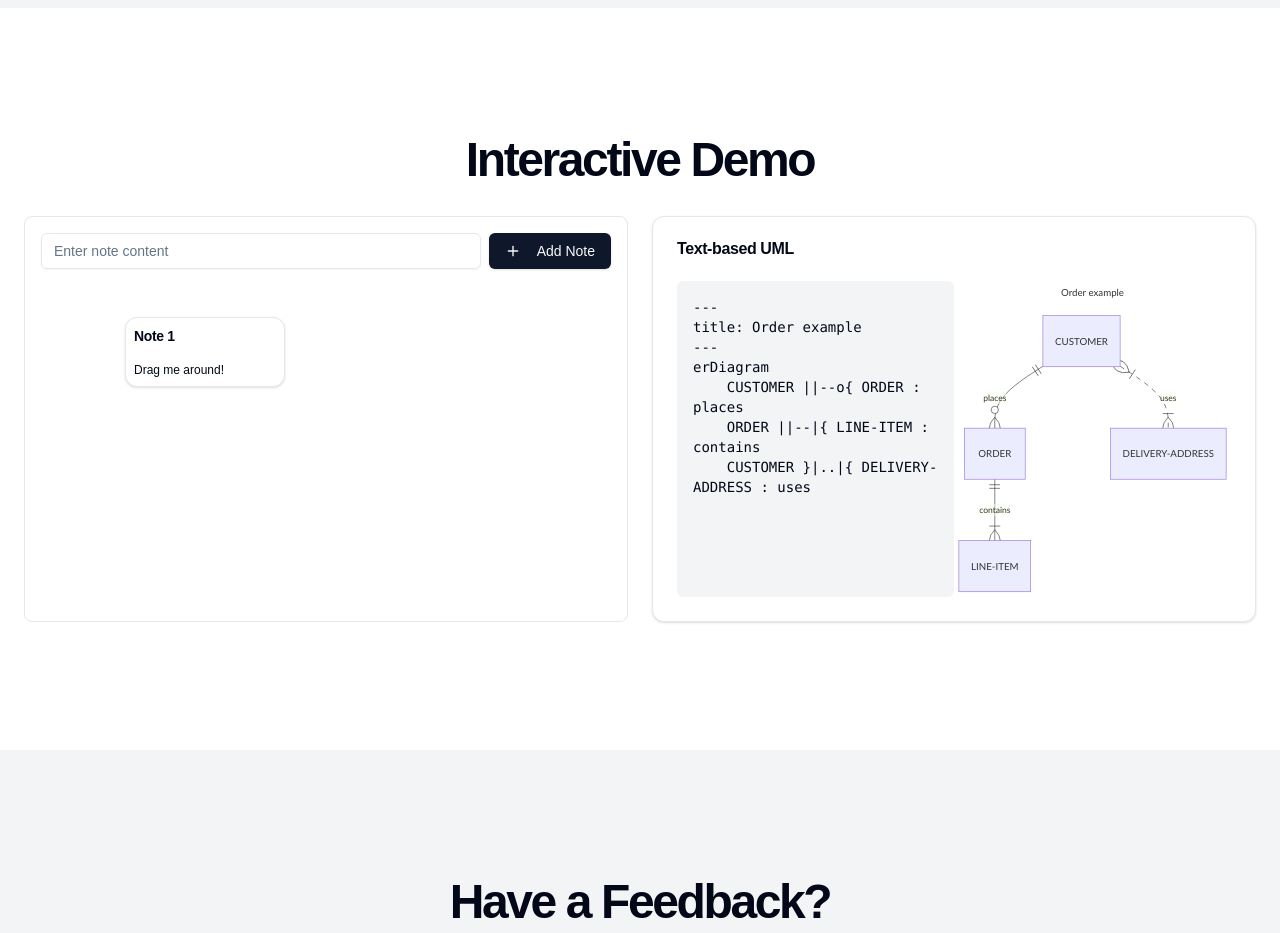
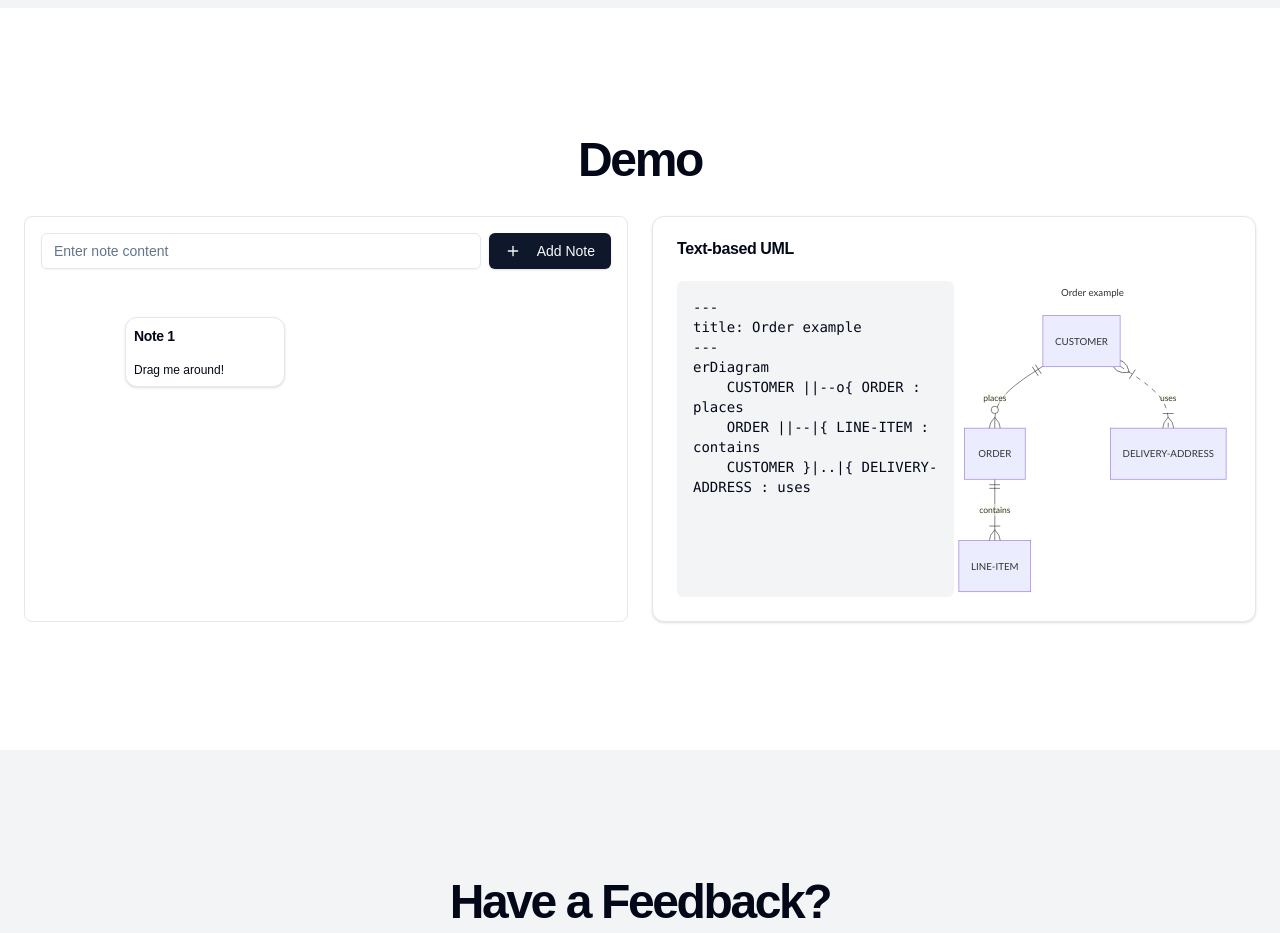
Before and after one commit to zehamless/multiapp, a Next.js app: page / in a window 1280 px wide. Shown: the part 1040-1973 px from the top of the page. Built offline with nearby package versions, Linux system fonts and the light colour scheme.

Commit message:
change: text

```diff
--- a/src/app/page.tsx
+++ b/src/app/page.tsx
@@ -63,7 +63,7 @@ export default function LandingPage() {
                 <section id="demo" className="w-full py-12 md:py-24 lg:py-32">
                     <div className=" px-4 md:px-6">
                         <h2 className="text-3xl font-bold tracking-tighter sm:text-4xl md:text-5xl text-center mb-8">
-                            Interactive Demo
+                            Demo
                         </h2>
                         <div className="grid gap-6 items-center md:grid-cols-2">
                             <DraggableNoteDemo/>
```
